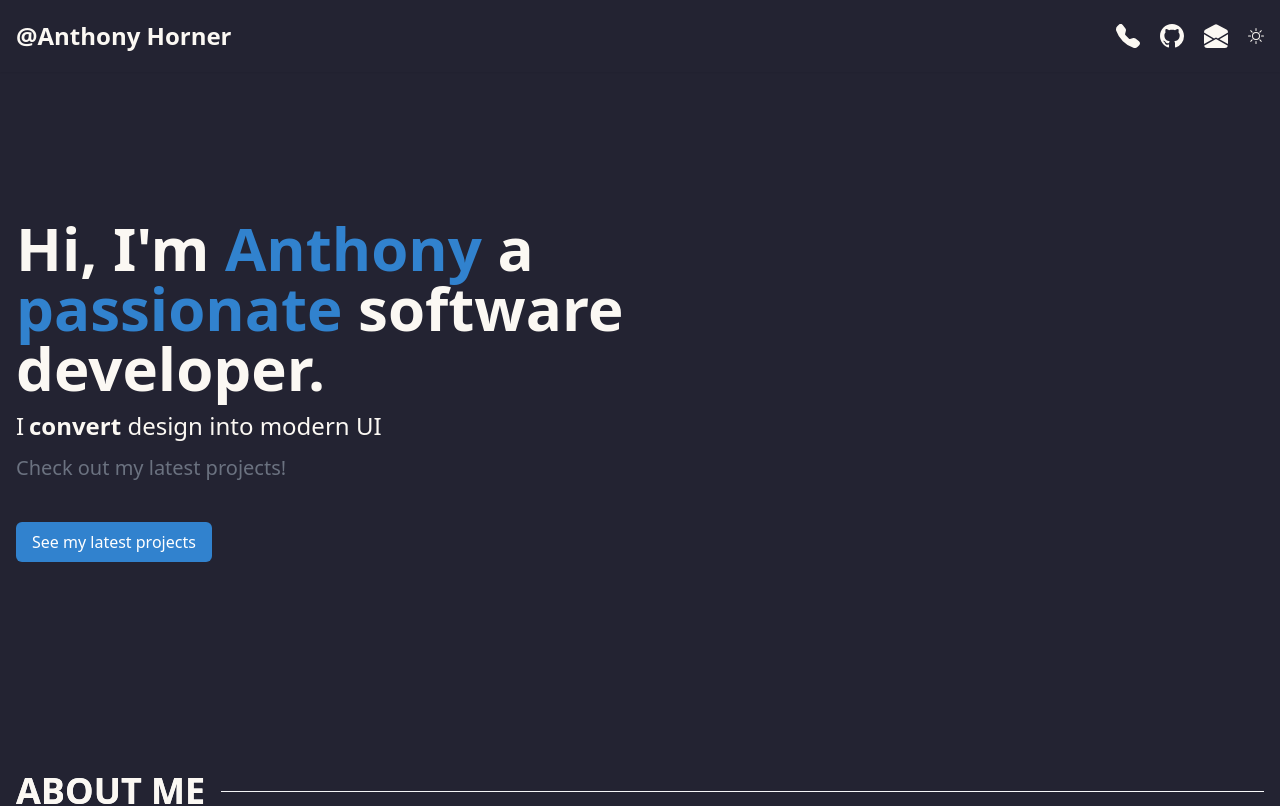
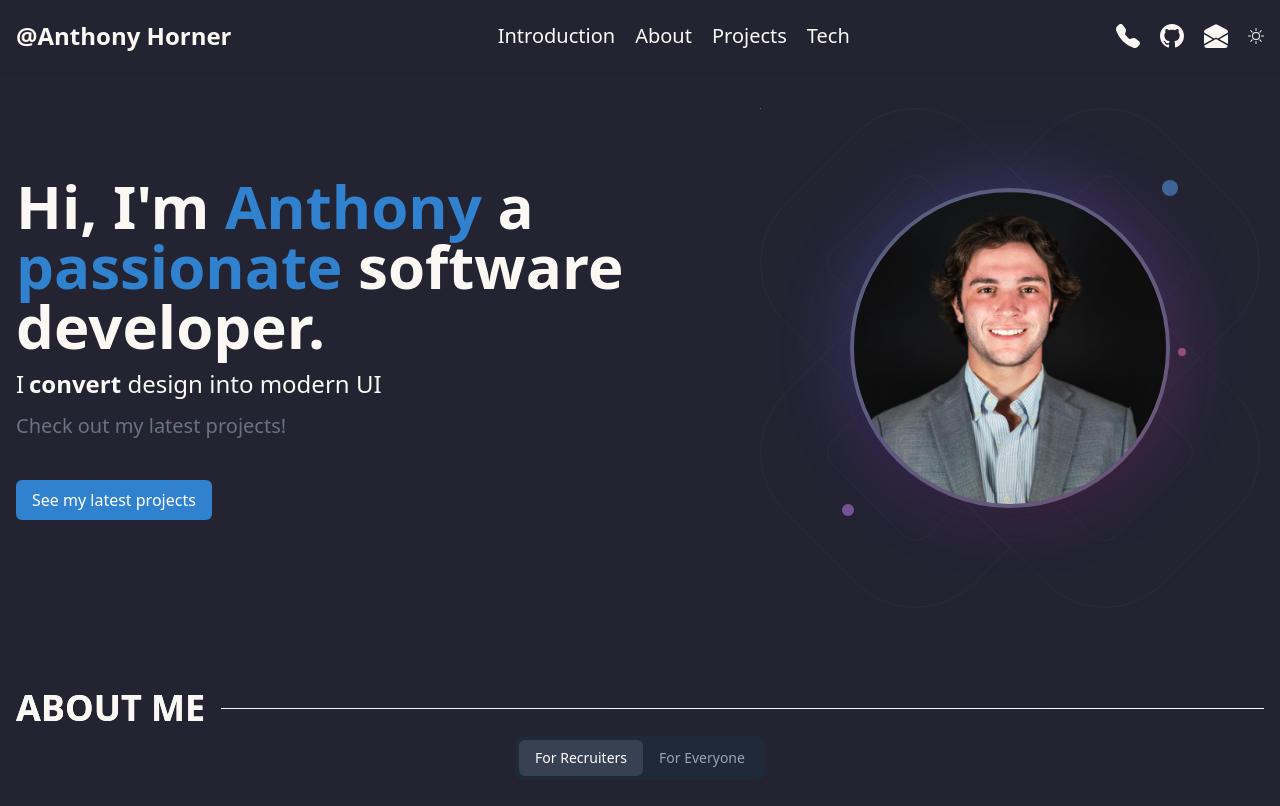
Before and after one commit to ahorner1117/ahorner1117.github.io, a Next.js app: page / in a window 1280 px wide. Shown: the top 806 px of the page. Built offline with nearby package versions, Linux system fonts and the light colour scheme.

Commit message:
Update, add image

```diff
--- a/app/sections/about/index.jsx
+++ b/app/sections/about/index.jsx
@@ -41,7 +41,7 @@ export function AboutSection() {
 				{/* Toggle Button */}
 				<div
 					ref={toggleRef}
-					className="flex justify-center mb-6"
+					className="flex justify-center mt-2"
 					style={{
 						transform: isToggleInView ? "none" : "translateY(-50px)",
 						opacity: isToggleInView ? 1 : 0,
--- a/app/sections/introduction/index.jsx
+++ b/app/sections/introduction/index.jsx
@@ -2,6 +2,7 @@
 
 import { useEffect, useState, useRef } from "react";
 import Link from "next/link";
+import Image from "next/image";
 import { LazyMotion, domAnimation, useInView } from "framer-motion";
 import { WelcomeAnimation } from "./IntroAnimation";
 import { useScrollTo } from "hooks";
@@ -10,7 +11,9 @@ import { useMediaQuery } from "utils";
 export function WelcomeSection() {
 	const ref = useRef(null);
 	const introRef = useRef(null);
+	const headshotRef = useRef(null);
 	const isInView = useInView(ref, { once: true });
+	const isHeadshotInView = useInView(headshotRef, { once: true });
 	const { scrollToEl } = useScrollTo();
 	const isTabletUp = useMediaQuery("min-width: 768px");
 
@@ -134,7 +137,48 @@ export function WelcomeSection() {
 						</div>
 					</div>
 
-					{isTabletUp && <WelcomeAnimation />}
+					{/* Headshot section - visible on all screen sizes */}
+					<div
+						ref={headshotRef}
+						className="flex justify-center items-center mt-8 md:mt-0 relative"
+						style={{
+							transform: isHeadshotInView ? "none" : "translateY(50px) scale(0.9)",
+							opacity: isHeadshotInView ? 1 : 0,
+							transition: "all 1.2s cubic-bezier(0.17, 0.55, 0.55, 1) 0.3s"
+						}}
+					>
+						{/* Background animation */}
+						<div className="absolute inset-0 flex justify-center items-center">
+							<div className="translate-y-[-80px] w-full h-full max-w-[500px] max-h-[500px] opacity-30">
+								<WelcomeAnimation />
+							</div>
+						</div>
+
+						<div className="relative z-10">
+							{/* Decorative background circle */}
+							<div className="absolute inset-0 bg-gradient-to-br from-blue-500/20 via-purple-500/20 to-pink-500/20 rounded-full blur-xl scale-110"></div>
+
+							{/* Main headshot container */}
+							<div className="relative w-56 h-56 md:w-64 md:h-64 lg:w-80 lg:h-80 rounded-full overflow-hidden border-4 border-white/20 shadow-2xl bg-gradient-to-br from-blue-500/10 to-purple-500/10 backdrop-blur-sm">
+								<Image
+									src="/headshot.jpg"
+									alt="Anthony - Software Developer"
+									width={320}
+									height={320}
+									className="w-full h-full object-cover object-center"
+									priority
+								/>
+
+								{/* Subtle overlay for depth */}
+								<div className="absolute inset-0 bg-gradient-to-t from-black/20 via-transparent to-transparent"></div>
+							</div>
+
+							{/* Floating accent elements */}
+							<div className="absolute -top-2 -right-2 w-4 h-4 bg-blue-400 rounded-full animate-pulse"></div>
+							<div className="absolute -bottom-2 -left-2 w-3 h-3 bg-purple-400 rounded-full animate-pulse delay-1000"></div>
+							<div className="absolute top-1/2 -right-4 w-2 h-2 bg-pink-400 rounded-full animate-pulse delay-500"></div>
+						</div>
+					</div>
 				</div>
 			</section>
 		</LazyMotion>
--- a/tailwind.config.js
+++ b/tailwind.config.js
@@ -8,6 +8,9 @@ module.exports = {
 	darkMode: "class",
 	theme: {
 		extend: {
+			mw500: {
+				'500': '500px'
+			},
 			colors: {
 				brand: {
 					light: "#FBF8F3",
```
